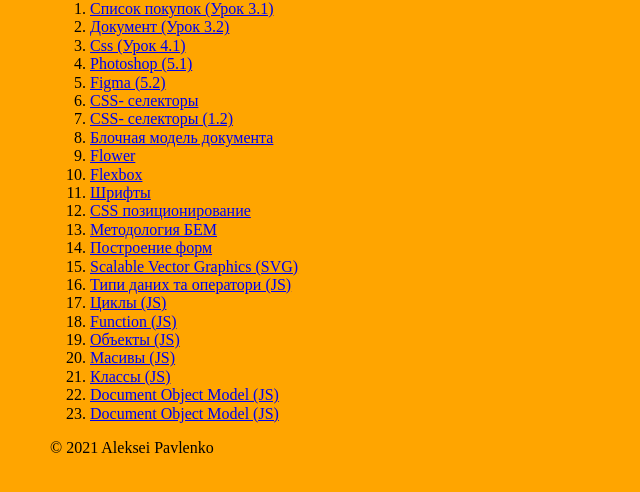
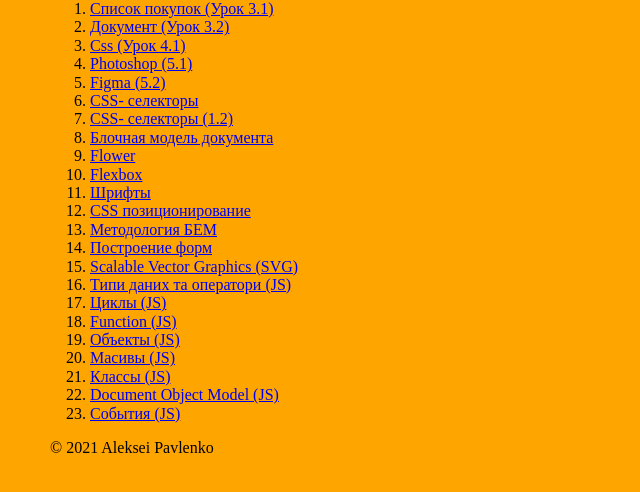
Before and after one commit to pavlenkoaleksei/pavlenkoaleksei.github.io, a plain HTML site: page index.html in a window 1280 px wide. Shown: the part 204-696 px from the top of the page, without its empty margins (0-640 px from the left). Drawn offline with nearby package versions, Linux system fonts and the light colour scheme.

Commit message:
new section js 8 debug

```diff
--- a/index.html
+++ b/index.html
@@ -94,7 +94,7 @@
           <a href="./fan7/index.html">Document Object Model (JS) </a>
         </li>
         <li>
-          <a href="./fan6/index.html">Document Object Model (JS) </a>
+          <a href="./fan6/index.html">События (JS) </a>
         </li>
       </ol>
     </main>
```
